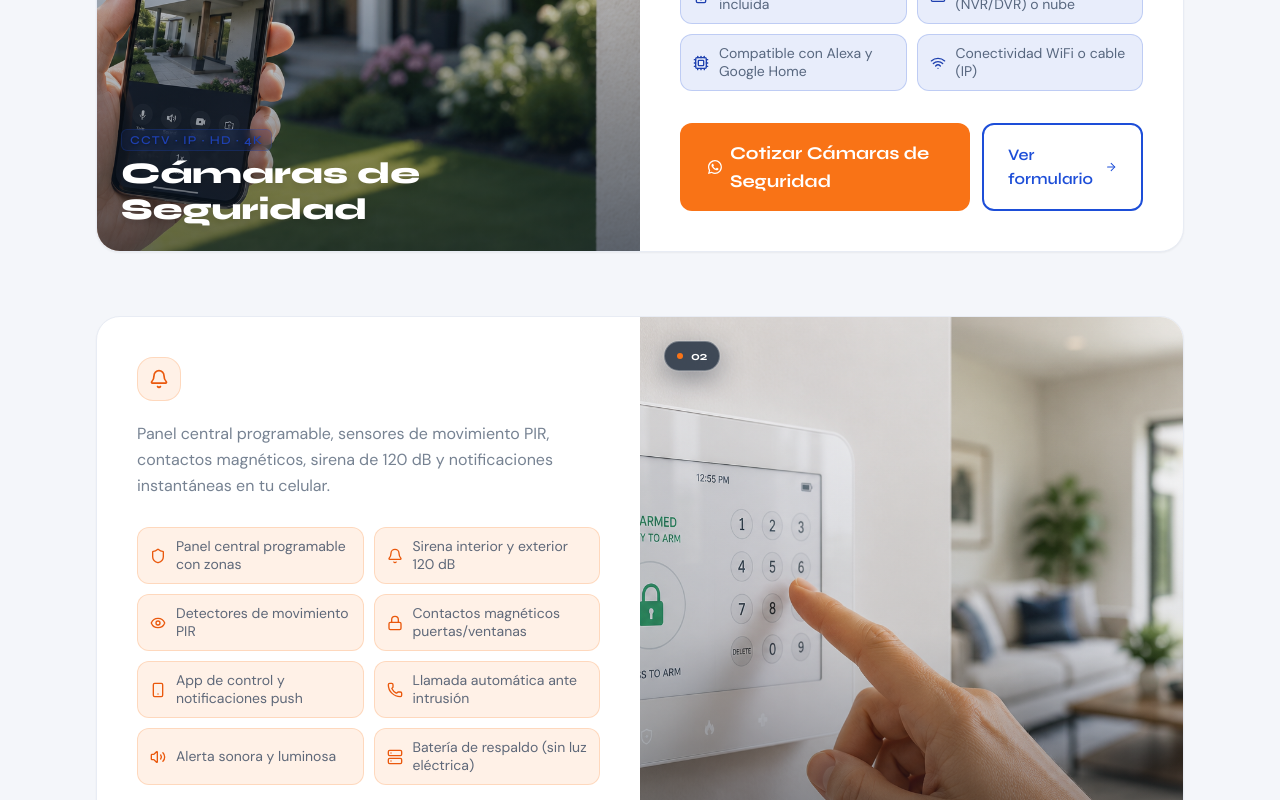
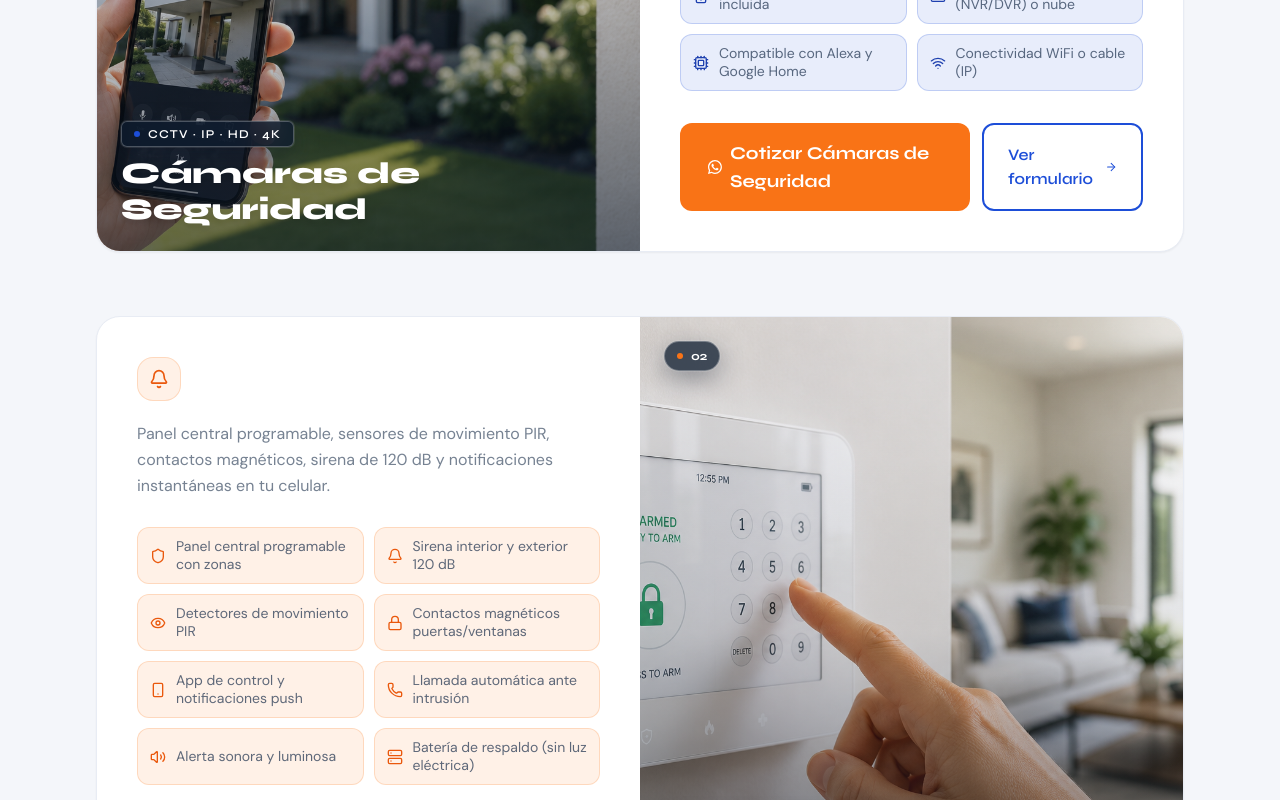
Before and after one commit to KevinCndor/HomeSecurity, a Next.js app: page /servicios in a window 1280 px wide. Shown: the part 980-1780 px from the top of the page. Built offline with nearby package versions, Linux system fonts and the light colour scheme; no server answers.

Commit message:
fix: Improve service label contrast

```diff
--- a/app/servicios/page.tsx
+++ b/app/servicios/page.tsx
@@ -90,8 +90,9 @@ export default function ServiciosPage() {
 
                     {/* Title overlay at bottom */}
                     <div className="absolute bottom-0 left-0 right-0 p-6">
-                      <p className={`text-xs font-display font-semibold tracking-widest uppercase mb-1 ${c.text} [text-shadow:0_1px_3px_rgba(0,0,0,.4)]`} style={{ color: undefined }}>
-                        <span className={`inline-block px-2 py-0.5 rounded-md ${c.bg} ${c.text} backdrop-blur-sm border ${c.border}`}>
+                      <p className="text-xs font-display font-semibold tracking-widest uppercase mb-2">
+                        <span className="inline-flex items-center gap-2 px-3 py-1 rounded-md border border-white/25 bg-navy-900/80 text-white backdrop-blur-md shadow-[0_8px_24px_rgba(13,27,46,0.35)] ring-1 ring-white/10">
+                          <span className={`h-1.5 w-1.5 rounded-full ${c.dot}`} />
                           {subtitle}
                         </span>
                       </p>
```
